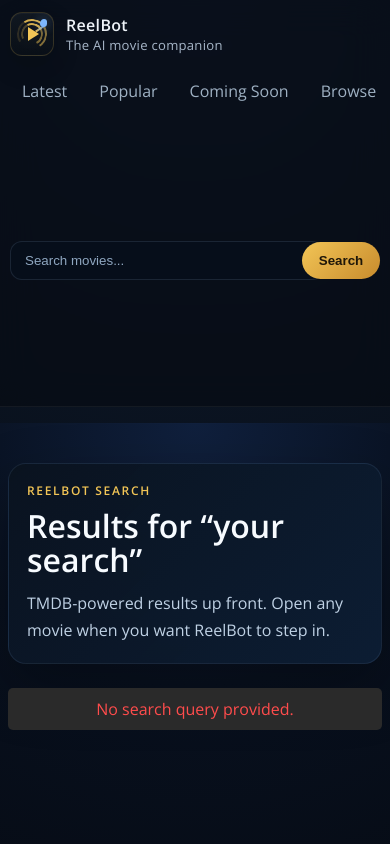
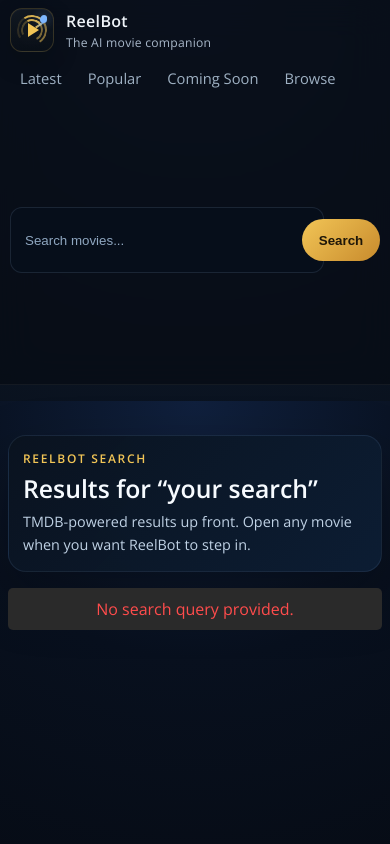
Before and after one commit to Vedd44/movie-review-frontend, a React (Create React App) app: page /search in a window 390 px wide. Shown: the top 844 px of the page. Built offline with nearby package versions, Linux system fonts and the light colour scheme.

Commit message:
Tighten mobile browse layout

```diff
--- a/src/App.css
+++ b/src/App.css
@@ -3976,3 +3976,126 @@
     align-items: flex-start;
   }
 }
+
+
+@media only screen and (max-width: 640px) {
+  .site-header.has-search .site-header-inner {
+    gap: 8px;
+    padding-top: 8px;
+    padding-bottom: 8px;
+  }
+
+  .site-header.has-search .site-header-actions {
+    gap: 8px;
+  }
+
+  .site-header.has-search .site-nav {
+    gap: 6px;
+    padding-bottom: 0;
+  }
+
+  .site-header.has-search .site-nav-link {
+    padding: 9px 12px;
+    font-size: 0.95rem;
+  }
+
+  .site-header.has-search .site-header-search input,
+  .site-header.has-search .site-header-search button {
+    min-height: 42px;
+  }
+
+  .browse-page {
+    padding-top: 14px;
+    padding-bottom: 72px;
+  }
+
+  .browse-hero {
+    gap: 14px;
+    padding: 16px;
+    margin-bottom: 16px;
+  }
+
+  .browse-title {
+    font-size: clamp(1.65rem, 7vw, 2.15rem);
+  }
+
+  .browse-subtitle,
+  .browse-subtitle--hero {
+    margin-top: 10px;
+    font-size: 0.94rem;
+    line-height: 1.58;
+  }
+
+  .browse-kicker,
+  .browse-powered {
+    margin-bottom: 8px;
+  }
+
+  .browse-hero--compact {
+    gap: 14px;
+  }
+
+  .browse-tabs {
+    margin-bottom: 14px;
+  }
+
+  .browse-page .movie-list {
+    gap: 12px;
+  }
+
+  .movie-poster {
+    border-radius: 12px;
+  }
+
+  .results-count,
+  .results-count--context {
+    font-size: 0.82rem;
+  }
+}
+
+@media only screen and (max-width: 560px) {
+  .floating-filter-link {
+    display: none;
+  }
+
+  .browse-page {
+    padding-bottom: 40px;
+  }
+
+  .section-header .mood-rail-actions {
+    width: 100%;
+    justify-content: space-between;
+  }
+}
+
+@media only screen and (max-width: 420px) {
+  .site-header.has-search .site-brand-copy {
+    gap: 2px;
+  }
+
+  .site-header.has-search .site-brand-title {
+    font-size: 1rem;
+  }
+
+  .site-header.has-search .site-brand-subtitle {
+    font-size: 0.76rem;
+  }
+
+  .browse-hero {
+    padding: 14px;
+  }
+
+  .browse-title {
+    font-size: 1.55rem;
+  }
+
+  .browse-subtitle,
+  .browse-subtitle--hero {
+    font-size: 0.9rem;
+  }
+
+  .site-header.has-search .site-nav-link {
+    padding: 8px 10px;
+    font-size: 0.92rem;
+  }
+}
--- a/src/BrowseLibrary.js
+++ b/src/BrowseLibrary.js
@@ -395,7 +395,12 @@
               {selectedGenreLabel} • {selectedMoodConfig.label} • {PICK_RUNTIME_OPTIONS.find((option) => option.id === normalizedRuntime)?.label || "Any length"}
             </p>
           </div>
-          <div className="results-count">{filteredMovies.length} titles</div>
+          <div className="mood-rail-actions">
+            <a href="#library-filters" className="browse-library-link browse-library-link--header">
+              Back to filters
+            </a>
+            <div className="results-count">{filteredMovies.length} titles</div>
+          </div>
         </div>
 
         {loading && (
```
